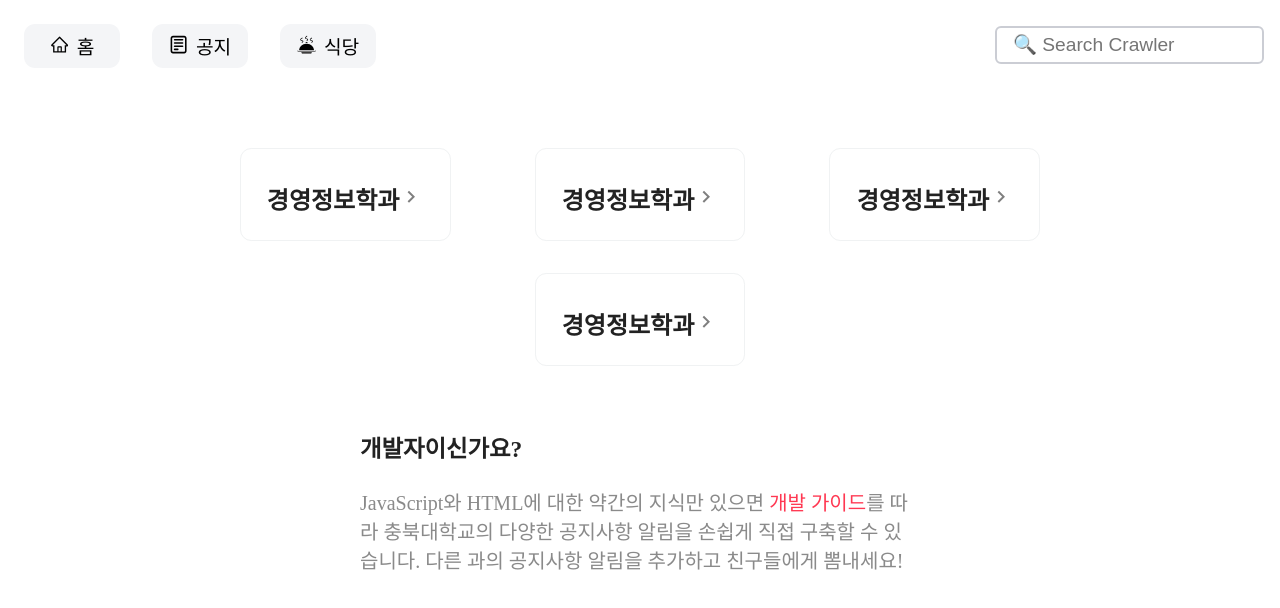
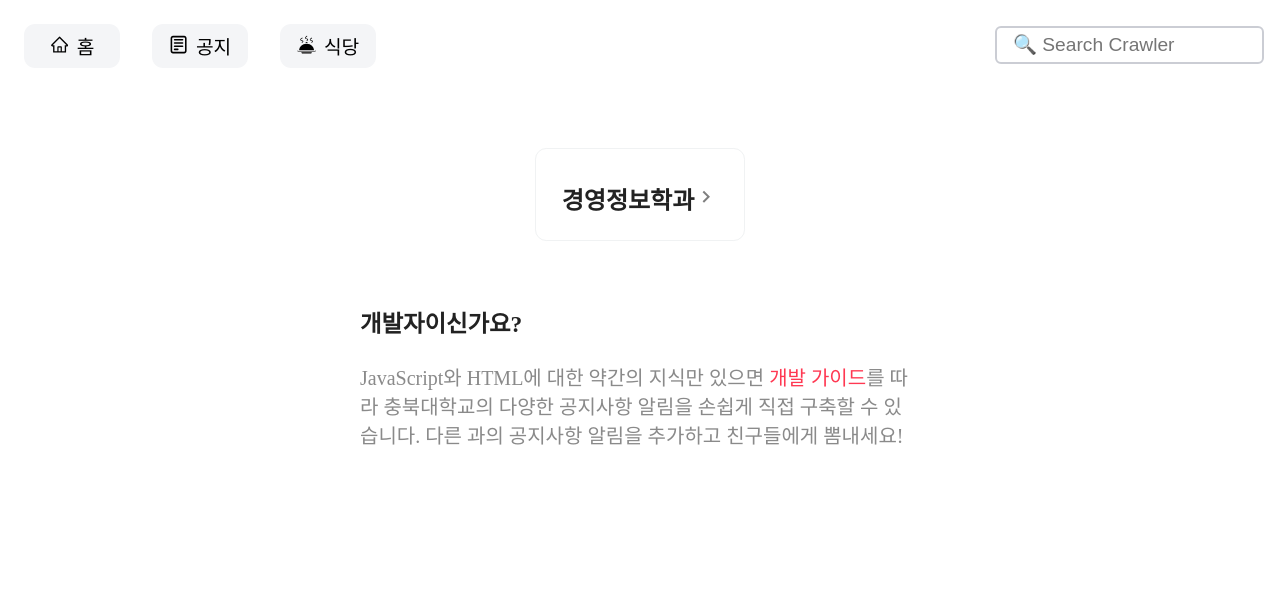
Before and after one commit to CBNU-CMI/Crawler-admin, a React (Create React App) app: page / in a window 1280 px wide. Shown: the top 608 px of the page. Built offline with nearby package versions, Linux system fonts and the light colour scheme.

Commit message:
[#9] feat: home에서 crawler클릭 시  result 페이지로 redirect

```diff
--- a/src/pages/home.js
+++ b/src/pages/home.js
@@ -1,34 +1,32 @@
-import React from "react";
+import React, { useState } from "react";
 import {} from "../styles/home.scss";
 import { MdKeyboardArrowRight } from "react-icons/md";
+import { Redirect } from "react-router";
 
 const Home = () => {
+  const [searchState, setSearchState] = useState({ search: false });
+  const [termState, setTermState] = useState({ term: "" });
+
+  function mousePress() {
+    setSearchState({ search: true });
+    setTermState({ term: "경영정보학과" });
+  }
+
   return (
     <div className="home">
       <div className="crawler-list">
-        <div className="crawler">
+        <div className="crawler" onClick={mousePress}>
           <p>
             경영정보학과
             <MdKeyboardArrowRight style={{ color: "gray" }} />
           </p>
-        </div>
-        <div className="crawler">
-          <p>
-            경영정보학과
-            <MdKeyboardArrowRight style={{ color: "gray" }} />
-          </p>
-        </div>
-        <div className="crawler">
-          <p>
-            경영정보학과
-            <MdKeyboardArrowRight style={{ color: "gray" }} />
-          </p>
-        </div>
-        <div className="crawler">
-          <p>
-            경영정보학과
-            <MdKeyboardArrowRight style={{ color: "gray" }} />
-          </p>
+          {searchState.search ? (
+            <Redirect
+              to={{ pathname: "/result", state: { term: termState.term } }}
+            />
+          ) : (
+            ""
+          )}
         </div>
       </div>
       <div className="opensource">
```
